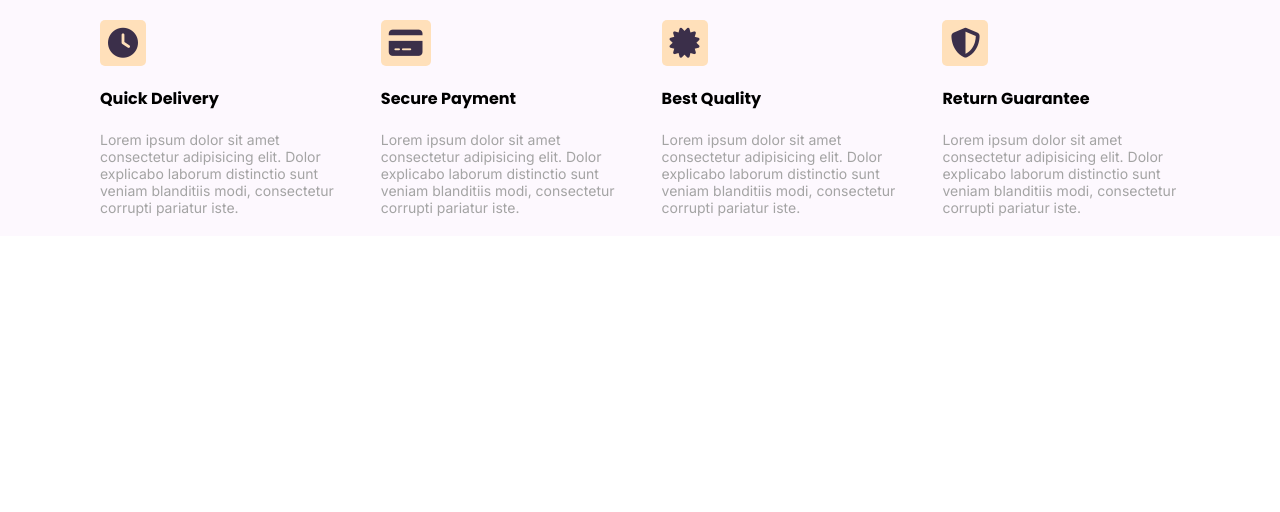
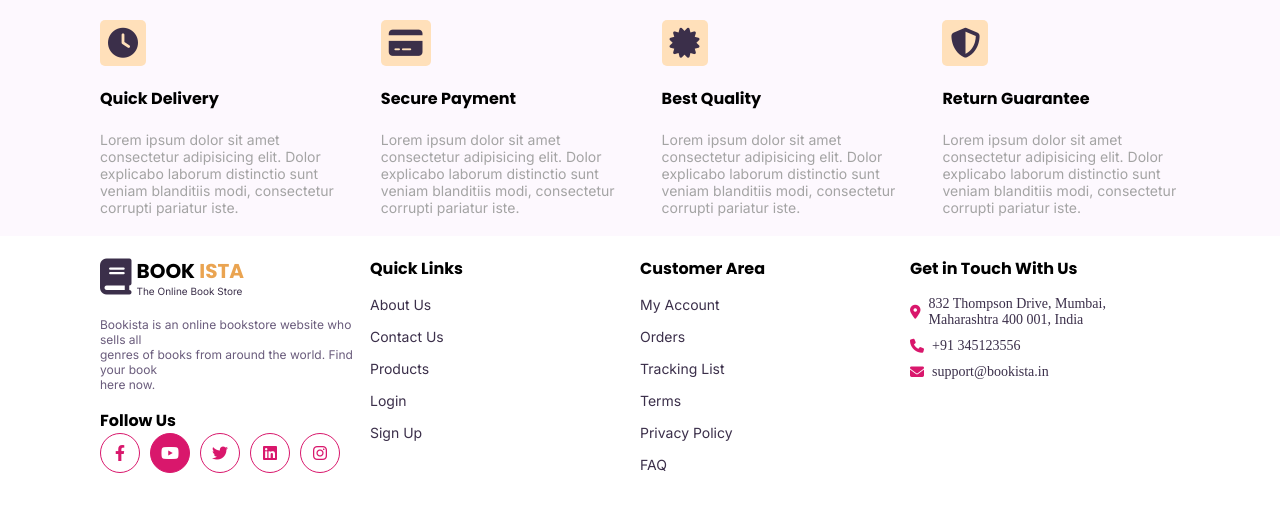
Before and after one commit to lbsubash/bookista, a plain HTML site: page index.html in a window 1280 px wide. Drawn offline with Linux system fonts and the light colour scheme.

Commit message:
footer section

```diff
--- /dev/null
+++ b/assets/scss/_footer.scss
@@ -0,0 +1,102 @@
+.footer {
+  padding-block: 20px;
+  padding-inline: $p-desktop;
+  display: flex;
+  flex-wrap: wrap;
+}
+
+.logo__container,
+.f-links {
+  flex-basis: 25%;
+}
+
+.f-links {
+  &:last-child {
+    margin-top: -80px;
+  }
+
+  &__title {
+    @include f-heading-6;
+    color: $clr-black;
+  }
+
+  &__container,
+  &__links {
+    margin-block: 15px;
+    color: $clr-pri-dark;
+    font-size: 14px;
+  }
+
+  &__container--icon {
+    display: flex;
+    gap: 10px;
+  }
+
+  &__links {
+    list-style: none;
+    @include f-body-small;
+
+    &--icon {
+      display: flex;
+      justify-content: center;
+      align-items: center;
+      list-style: none;
+      color: $clr-sec-pink-dark;
+      font-size: 16px;
+      width: 40px;
+      height: 40px;
+      border-radius: 50%;
+      border: 1px solid $clr-sec-pink-dark;
+
+      &.icon-active {
+        color: $clr-white;
+        background-color: $clr-sec-pink-dark;
+      }
+    }
+
+    &--container {
+      display: flex;
+      align-items: center;
+      gap: 8px;
+      margin-bottom: 10px;
+
+      & i {
+        color: $clr-sec-pink-dark;
+      }
+    }
+  }
+}
+
+@media (max-width: $br-mobile) {
+  .footer {
+    padding-inline: $p-mobile;
+  }
+
+  .logo__container,
+  .f-links:is(:last-child, :nth-child(4)) {
+    flex-basis: 100%;
+  }
+  .logo__container {
+    order: 1;
+  }
+
+  //   ? Why :nth-child() is behaving wierdly?
+
+  .f-links:nth-child(4) {
+    order: 2;
+  }
+  .f-links:nth-child(2) {
+    order: 3;
+    flex-basis: 50%;
+  }
+
+  .f-links:nth-child(3) {
+    order: 4;
+    flex-basis: 50%;
+  }
+
+  .f-links:last-child {
+    margin-top: auto;
+    order: 5;
+  }
+}
--- /dev/null
+++ b/assets/scss/_reused_styles.scss
@@ -0,0 +1,34 @@
+// Logo
+.logo {
+  display: flex;
+  align-items: center;
+  gap: 5px;
+
+  &__icon {
+    font-size: 36px;
+    color: $clr-pri-dark;
+  }
+
+  &__title {
+    @include f-heading-5;
+    text-transform: uppercase;
+
+    &--yellow {
+      color: $clr-sec-yellow-dark;
+    }
+  }
+
+  &__slogan {
+    @include f-body-small;
+    font-size: 10px;
+    color: $clr-pri-dark;
+    line-height: 1.1;
+  }
+
+  &__desc {
+    @include f-body-small;
+    color: $clr-pri-light;
+    font-size: 12px;
+    margin-block: 20px;
+  }
+}
--- a/assets/scss/style.scss
+++ b/assets/scss/style.scss
@@ -1,3 +1,5 @@
 @use "variables" as *;
+@import "reused_styles";
 @import "resets";
 @import "advantages";
+@import "footer";
--- a/index.html
+++ b/index.html
@@ -42,6 +42,7 @@
     <link rel="stylesheet" href="./assets/css/style.css" />
   </head>
   <body>
+
     <section class="advantages">
       <div class="adv-card">
         <div class="adv-card__head">
@@ -89,6 +90,63 @@
       </div>
     </section>
 
-    <section class="recomended"></section>
+    <section class="footer">
+      <div class="logo__container">
+        <div class="logo">
+          <i class="fa-solid fa-book logo__icon"></i>
+          <div class="logo__title-container">
+            <p class="logo__title">
+              book <span class="logo__title--yellow">ista</span>
+            </p>
+            <p class="logo__slogan">The Online Book Store</p>
+          </div>
+        </div>
+        <p class="logo__desc">
+          Bookista is an online bookstore website who sells all <br />
+          genres of books from around the world. Find your book <br />
+          here now.
+        </p>
+      </div>
+      <div class="f-links">
+        <h6 class="f-links__title">Quick Links</h6>
+        <ul class="f-links__container">
+          <li class="f-links__links">About Us</li>
+          <li class="f-links__links">Contact Us</li>
+          <li class="f-links__links">Products</li>
+          <li class="f-links__links">Login</li>
+          <li class="f-links__links">Sign Up</li>
+        </ul>
+      </div>
+      <div class="f-links">
+        <h6 class="f-links__title">Customer Area</h6>
+        <ul class="f-links__container">
+          <li class="f-links__links">My Account</li>
+          <li class="f-links__links">Orders</li>
+          <li class="f-links__links">Tracking List</li>
+          <li class="f-links__links">Terms</li>
+          <li class="f-links__links">Privacy Policy</li>
+          <li class="f-links__links">FAQ</li>
+        </ul>
+      </div>
+      </div>
+      <div class="f-links">
+        <h6 class="f-links__title">Get in Touch With Us</h6>
+        <ul class="f-links__container">
+          <li class="f-links__links--container"><i class="fa-solid fa-location-dot"></i> <p>832 Thompson Drive, Mumbai, <br>Maharashtra 400 001, India</p></li>
+          <li class="f-links__links--container"><i class="fa-solid fa-phone"></i> <p>+91 345123556</p></li>
+          <li class="f-links__links--container"><i class="fa-solid fa-envelope"></i> <p>support@bookista.in</p></li>
+        </ul>
+      </div>
+      <div class="f-links">
+        <h6 class="f-links__title">Follow Us</h6>
+        <ul class="f-links__container--icon">
+          <li class="f-links__links--icon"><i class="fa-brands fa-facebook-f"></i></li>
+          <li class="f-links__links--icon icon-active"><i class="fa-brands fa-youtube"></i></li>
+          <li class="f-links__links--icon"><i class="fa-brands fa-twitter"></i></li>
+          <li class="f-links__links--icon"><i class="fa-brands fa-linkedin"></i></li>
+          <li class="f-links__links--icon"><i class="fa-brands fa-instagram"></i></li>
+        </ul>
+      </div>
+    </section>
   </body>
 </html>
```
Also changed, not shown: README.md, assets/css/style.css, 1 other file.
